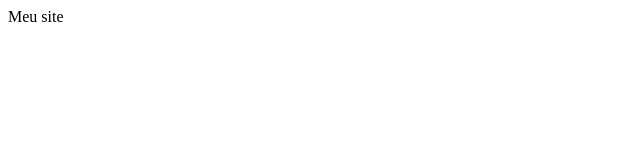
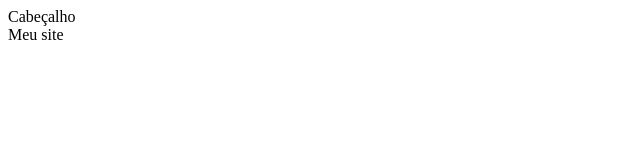
Before and after one commit to luishmcmoreno/gitflow-test, a plain HTML site: page index.html in a window 1280 px wide. Shown: the full height of the page, 0-640 px from the left. Drawn offline with Linux system fonts and the light colour scheme.

Commit message:
cabeçalho

```diff
--- a/index.html
+++ b/index.html
@@ -7,7 +7,9 @@
     <title> Título </title>
 </head>
 <body>
-    <header></header>
+    <header>
+        Cabeçalho
+    </header>
     Meu site
 </body>
 </html>
```
